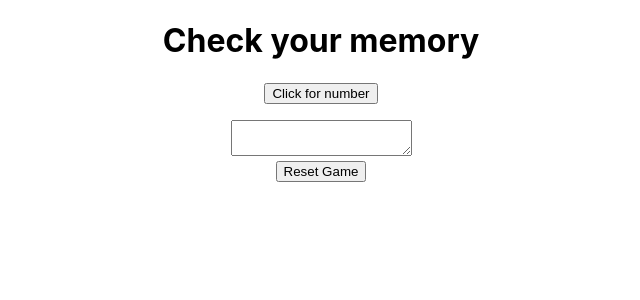
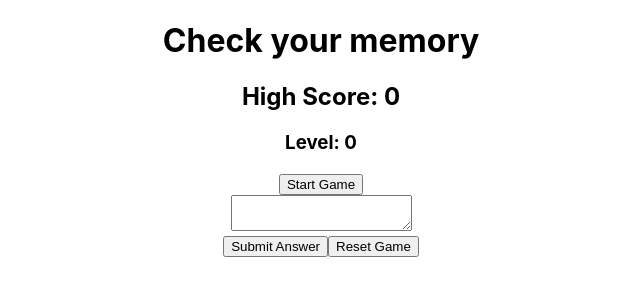
Before and after one commit to avidler/typing-game, a React (Create React App) app: page / in a window 1280 px wide. Shown: the top 300 px of the page, without its empty margins (319-959 px from the left). Built offline with nearby package versions, Linux system fonts and the light colour scheme.

Commit message:
working game

```diff
--- a/src/App.js
+++ b/src/App.js
@@ -1,11 +1,15 @@
-import React, {useState, useEffect} from 'react';
+import React, {useState, useEffect, useRef} from 'react';
 import './App.css';
 
 function App() {
-  const [level, setLevel] = useState(1)
+  const [level, setLevel] = useState(0)
+  const [highScore, setHighScore] = useState(0)
   const [numString, setNumString] = useState("")
+  const [timeRemaining, setTimeRemaining] = useState(3)
   const [isTimeRunning, setIsTimeRunning] = useState(false)
   const [text, setText] = useState("")
+  const [isGameRunning, setIsGameRunning] = useState(false)
+  const textBoxRef = useRef(null)
 
   function handleChange(e) {
     const {value} = e.target
@@ -13,30 +17,64 @@ function App() {
 }
 
 
-  function generateRandomNumber(level) {
-    let tempNumString = ""
-    for (let x = 0; x < level; x++){
-      tempNumString = tempNumString + (Math.floor(Math.random() * 10))
-    }
+  function generateRandomNumber() {
+    let tempNumString = numString
+    tempNumString = tempNumString + (Math.floor(Math.random() * 10)).toString()
     setLevel(level+1)
     setNumString(tempNumString)
+    setIsTimeRunning(true)
+    setTimeRemaining(3)
+
   }
 
   function resetGame(){
-    setLevel(1)
+    setHighScore(level>highScore ? level : highScore)
+    setLevel(0)
     setNumString("")
     setIsTimeRunning(false)
     setText("")
+    setIsGameRunning(false)
   }
 
+  function startGame(){
+    generateRandomNumber()
+    setIsGameRunning(true)
+    textBoxRef.current.focus()
+  }
+
+  function submitAnswer(){
+    setText("")
+    text === numString ? generateRandomNumber() : resetGame()
+  }
+
+  function readyForAnswer() {
+    setIsTimeRunning(false)
+    textBoxRef.current.focus()
+  }
+
+  useEffect(() => {
+    if(isTimeRunning && timeRemaining > 0) {
+        setTimeout(() => {
+            setTimeRemaining(time => time - 1)
+        }, 1000)
+    } else if(timeRemaining === 0) {
+        readyForAnswer()
+    }
+}, [timeRemaining, isTimeRunning])
 
   return (
     <div className="App">
       <h1>Check your memory</h1>
-      <button onClick={num => generateRandomNumber(level)}>Click for number</button>
-      <p>{numString}</p>
-      <textarea onChange={handleChange} value={text} /><br />
+      <h2>High Score: {highScore}</h2>
+      <h3>Level: {level}</h3>
+      <button onClick={startGame} disabled={isGameRunning}>Start Game</button><br />
+
+      <textarea onChange={handleChange} value={text} ref={textBoxRef} disabled={isTimeRunning}/><br />
+      <button onClick={submitAnswer} disabled={isTimeRunning}>Submit Answer</button>
       <button onClick={resetGame}>Reset Game</button>
+
+      <p>{isTimeRunning ? numString : ""}</p>
+      <p>{isTimeRunning ? timeRemaining : ""}</p>
     </div>
   );
 }
```
